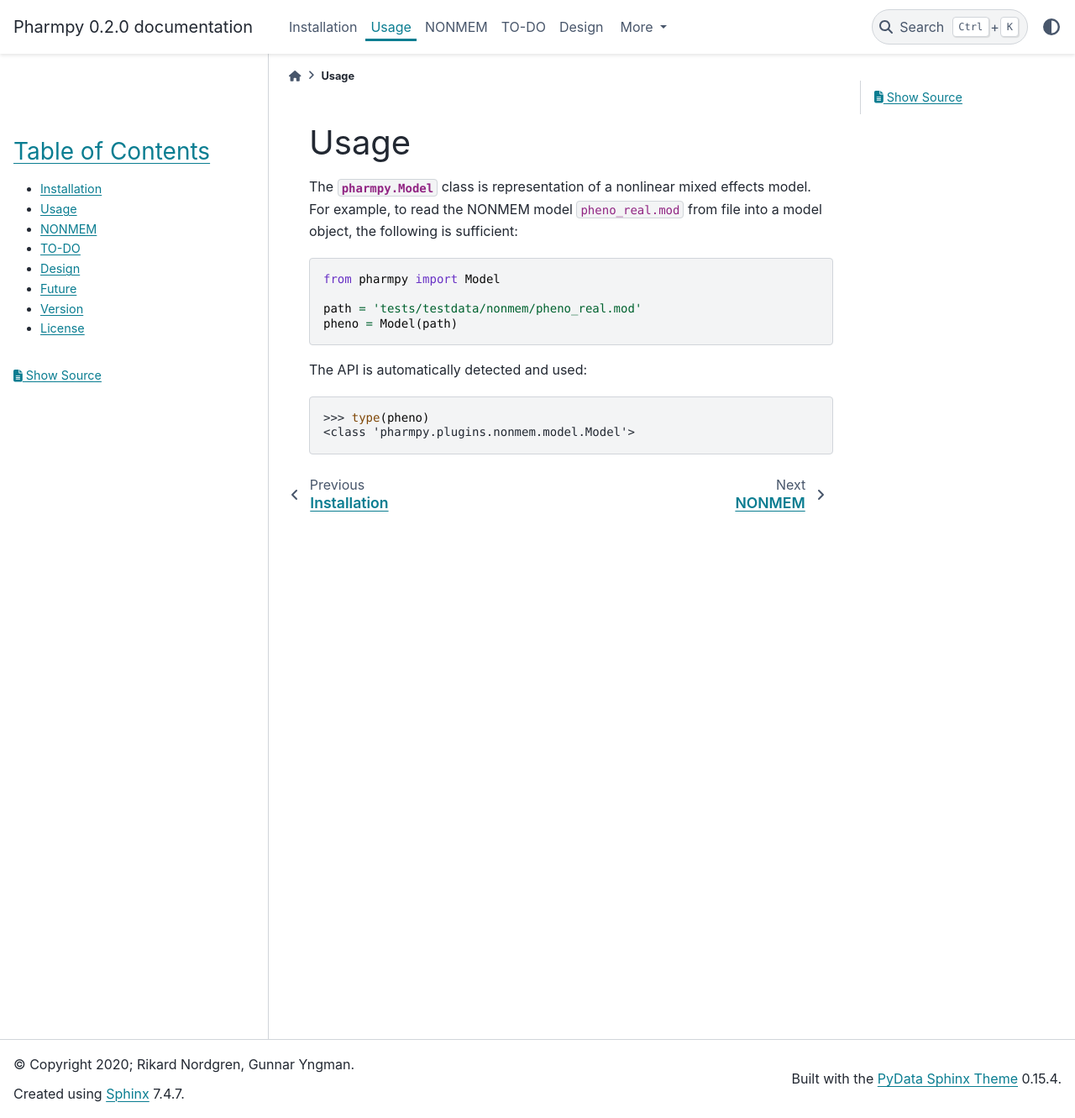
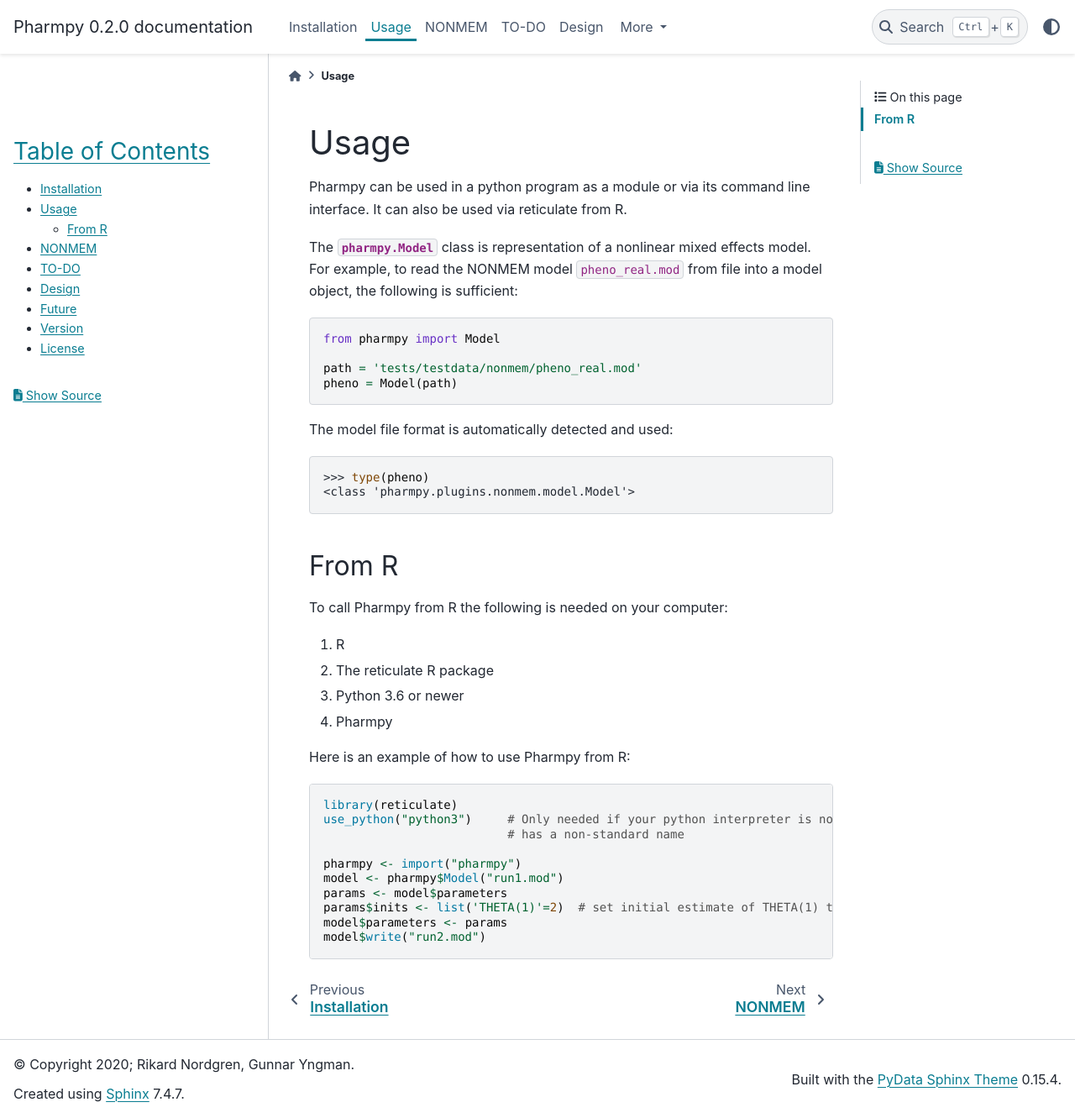
Before and after one commit to pharmpy/pharmpy, a Sphinx documentation site: the page built from docs/usage.rst, in a window 1280 px wide and 1331 px high. Shown: the whole window at 84% size. Built offline with Sphinx 7.4.7 and the PyData theme 0.15.4, drawn with Linux system fonts in a browser that asks for light colours; pages that are not in the unit, such as notebooks, are missing from menus.

Commit message:
Documentation additions

```diff
--- a/docs/usage.rst
+++ b/docs/usage.rst
@@ -1,6 +1,9 @@
 =====
 Usage
 =====
+
+Pharmpy can be used in a python program as a module or via its command line interface. It can also
+be used via reticulate from R.
 
 The :class:`pharmpy.Model` class is representation of a nonlinear mixed effects model. For example, to
 read the NONMEM model ``pheno_real.mod`` from file into a model object, the following is sufficient:
@@ -13,10 +16,36 @@
     path = 'tests/testdata/nonmem/pheno_real.mod'
     pheno = Model(path)
 
-The API is automatically detected and used:
+The model file format is automatically detected and used:
 
 .. doctest::
     :pyversion: > 3.6
 
     >>> type(pheno)
     <class 'pharmpy.plugins.nonmem.model.Model'>
+
+------
+From R
+------
+
+To call Pharmpy from R the following is needed on your computer:
+
+#. R
+#. The reticulate R package
+#. Python 3.6 or newer
+#. Pharmpy
+
+Here is an example of how to use Pharmpy from R:
+
+.. code-block:: R
+
+    library(reticulate)
+    use_python("python3")     # Only needed if your python interpreter is not in the path or
+                              # has a non-standard name
+
+    pharmpy <- import("pharmpy")
+    model <- pharmpy$Model("run1.mod")
+    params <- model$parameters
+    params$inits <- list('THETA(1)'=2)  # set initial estimate of THETA(1) to 2
+    model$parameters <- params
+    model$write("run2.mod")
```
Also changed, not shown: docs/license.rst (+4 -5 lines), src/pharmpy/__init__.py (+4 -4 lines).
